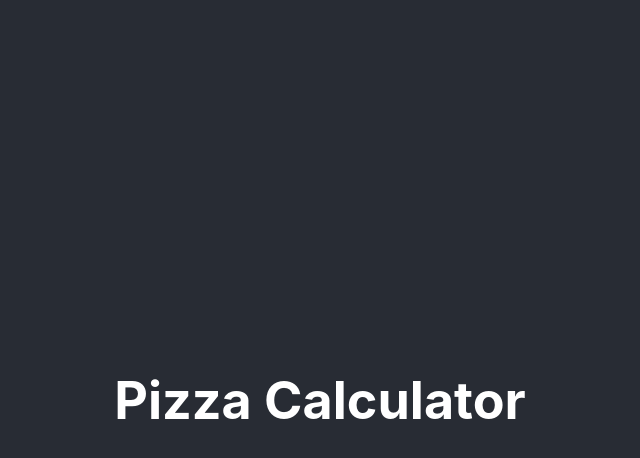
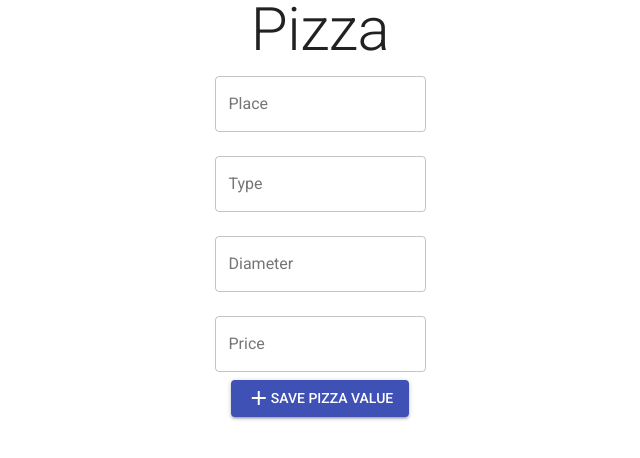
Before and after one commit to jcenglish/pizza-calculator, a React (Create React App) app: page / in a window 1280 px wide. Shown: the top 458 px of the page, without its empty margins (320-960 px from the left). Built offline with nearby package versions, Linux system fonts and the light colour scheme.

Commit message:
created function to calculate cost per square inch of pizza and component to add pizza calculation to a future list.

```diff
--- a/package.json
+++ b/package.json
@@ -3,6 +3,7 @@
   "version": "0.1.0",
   "private": true,
   "dependencies": {
+    "@material-ui/core": "^3.5.1",
     "react": "^16.6.3",
     "react-dom": "^16.6.3",
     "react-scripts": "2.1.1"
--- a/public/index.html
+++ b/public/index.html
@@ -1,15 +1,18 @@
 <!DOCTYPE html>
 <html lang="en">
   <head>
-    <meta charset="utf-8">
-    <link rel="shortcut icon" href="%PUBLIC_URL%/favicon.ico">
-    <meta name="viewport" content="width=device-width, initial-scale=1, shrink-to-fit=no">
-    <meta name="theme-color" content="#000000">
+    <meta charset="utf-8" />
+    <link rel="shortcut icon" href="%PUBLIC_URL%/favicon.ico" />
+    <meta
+      name="viewport"
+      content="width=device-width, initial-scale=1, shrink-to-fit=no"
+    />
+    <meta name="theme-color" content="#000000" />
     <!--
       manifest.json provides metadata used when your web app is added to the
       homescreen on Android. See https://developers.google.com/web/fundamentals/web-app-manifest/
     -->
-    <link rel="manifest" href="%PUBLIC_URL%/manifest.json">
+    <link rel="manifest" href="%PUBLIC_URL%/manifest.json" />
     <!--
       Notice the use of %PUBLIC_URL% in the tags above.
       It will be replaced with the URL of the `public` folder during the build.
@@ -19,12 +22,19 @@
       work correctly both with client-side routing and a non-root public URL.
       Learn how to configure a non-root public URL by running `npm run build`.
     -->
+    <link
+      rel="stylesheet"
+      href="https://fonts.googleapis.com/css?family=Roboto:300,400,500"
+    />
+    <link
+      rel="stylesheet"
+      href="https://fonts.googleapis.com/icon?family=Material+Icons"
+    />
+
     <title>React App</title>
   </head>
   <body>
-    <noscript>
-      You need to enable JavaScript to run this app.
-    </noscript>
+    <noscript> You need to enable JavaScript to run this app. </noscript>
     <div id="root"></div>
     <!--
       This HTML file is a template.
--- a/src/App.js
+++ b/src/App.js
@@ -1,12 +1,12 @@
 import React, { Component } from "react"
 import "./App.css"
-import { Header } from "./components"
+import { Header, Footer, PizzaForm } from "./components"
 
 class App extends Component {
   render() {
     return (
       <div className="App">
-        <Header />
+        <PizzaForm />
       </div>
     )
   }
--- a/src/components/footer.js
+++ b/src/components/footer.js
@@ -0,0 +1,11 @@
+import React from "react"
+
+const Footer = props => {
+  return (
+    <footer className="App-header">
+      <h1>footer</h1>
+    </footer>
+  )
+}
+
+export default Footer
--- a/src/components/index.js
+++ b/src/components/index.js
@@ -1 +1,3 @@
 export { default as Header } from "./header"
+export { default as Footer } from "./footer"
+export { default as PizzaForm } from "./pizzaForm"
--- /dev/null
+++ b/src/components/pizzaForm.js
@@ -0,0 +1,79 @@
+import React, { Component } from "react"
+import { Grid, TextField, Typography, Button, Icon } from "@material-ui/core"
+import { default as costPerSqIn } from "../utilities/bangForBuck"
+
+class PizzaForm extends Component {
+  constructor(props) {
+    super(props)
+    this.state = {
+      costPerSqIn: 0,
+      diameter: 0,
+      price: 0,
+      place: "",
+      type: ""
+    }
+
+    this.handleChange = this.handleChange.bind(this)
+    this.handleSubmit = this.handleSubmit.bind(this)
+  }
+
+  handleChange = event => {
+    this.setState({
+      [event.target.name]: event.target.value
+    })
+  }
+
+  handleSubmit = () => {
+    this.setState({
+      costPerSqIn: costPerSqIn(this.state.diameter, this.state.price).toFixed(2)
+    })
+  }
+
+  render() {
+    return (
+      <Grid container direction="column" justify="center" alignItems="center">
+        <Typography variant="h2">Pizza</Typography>
+        <TextField
+          margin="normal"
+          name="place"
+          type="text"
+          label="Place"
+          variant="outlined"
+          onChange={this.handleChange}
+        />
+        <TextField
+          margin="normal"
+          name="type"
+          type="text"
+          label="Type"
+          variant="outlined"
+          onChange={this.handleChange}
+        />
+        <TextField
+          margin="normal"
+          name="diameter"
+          type="number"
+          min="1"
+          label="Diameter"
+          variant="outlined"
+          onChange={this.handleChange}
+        />
+        <TextField
+          margin="normal"
+          name="price"
+          type="number"
+          min="0"
+          label="Price"
+          variant="outlined"
+          onChange={this.handleChange}
+        />
+        <Button onClick={this.handleSubmit} variant="contained" color="primary">
+          <Icon>add</Icon>
+          &#32;Save Pizza Value
+        </Button>
+      </Grid>
+    )
+  }
+}
+
+export default PizzaForm
--- /dev/null
+++ b/src/utilities/bangForBuck.js
@@ -0,0 +1,5 @@
+export default function(diameter, price) {
+  let area = Math.PI * (Number(diameter) / 2) ** 2
+  console.log(area)
+  return Number(price) / area
+}
```
Also changed, not shown: src/components/calculator.js (deleted), src/components/list.js (added), 1 other file (tests, documents, lock files or other folders).
